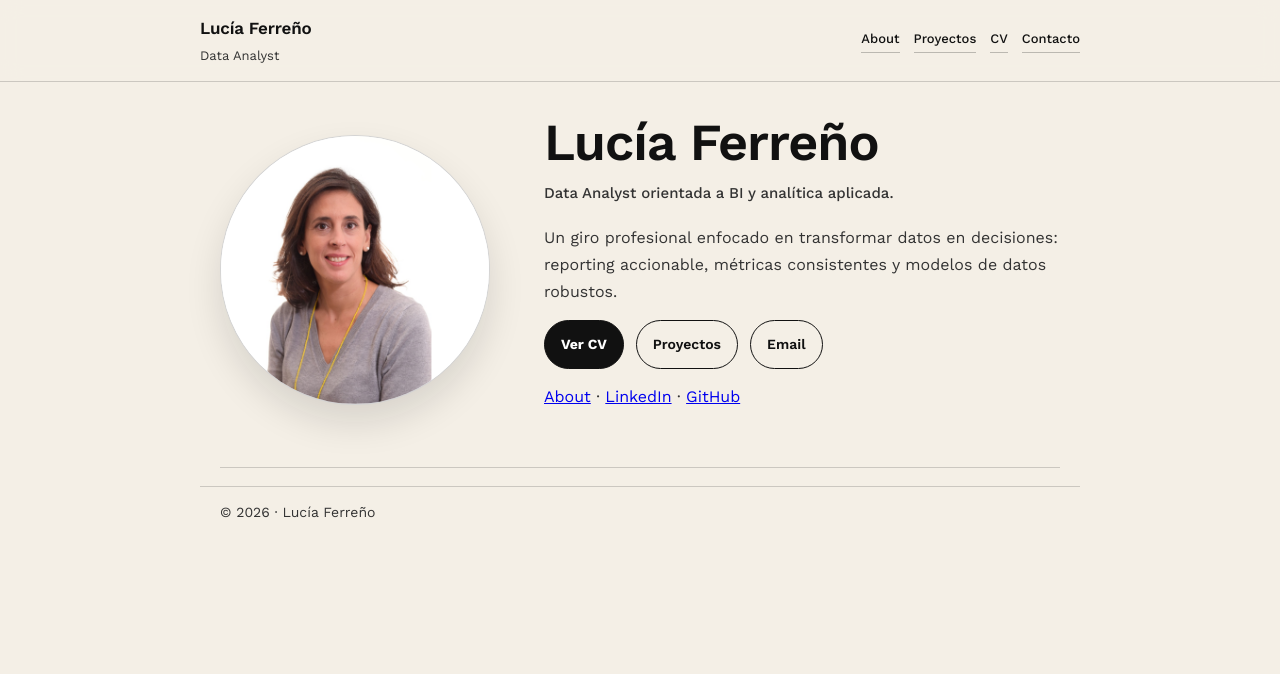
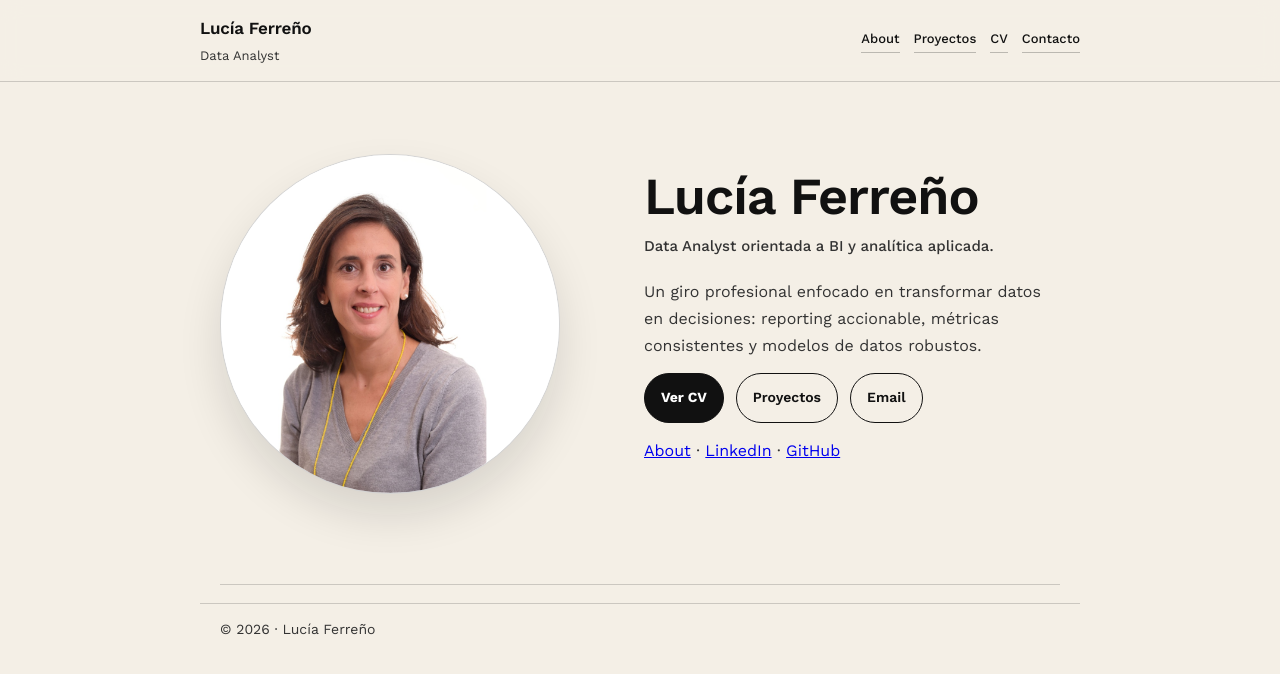
Before and after one commit to lucia-ferreno-pico/Portfolio, a Jekyll site: the page built from index.md, in a window 1280 px wide. Shown: the top 674 px of the page. Built offline with Jekyll 4.4.1, drawn with Linux system fonts in a browser that asks for light colours.

Commit message:
Update main.css

```diff
--- a/assets/css/main.css
+++ b/assets/css/main.css
@@ -134,32 +134,34 @@ p{
   font-weight: 400;
 }
 
-/* Hero */
 .hero{
-  padding: 34px 0 42px;
+  padding: 72px 0 90px;
   border-bottom: 1px solid var(--border);
 }
 
+
 .hero-grid{
   display:grid;
-  grid-template-columns: 280px 1fr;
-  gap: 44px;
+  grid-template-columns: 360px 1fr;
+  gap: 64px;
   align-items:center;
 }
 
+
 .hero-copy{
-  max-width: 56ch;
+  max-width: 52ch;
 }
 
 .avatar{
-  width: 270px;
-  height: 270px;
+  width: 340px;
+  height: 340px;
   border-radius: 999px;
   object-fit: cover;
   border: 1px solid var(--border);
   background: var(--surface);
-  box-shadow: 0 18px 36px rgba(17,17,17,.12);
+  box-shadow: 0 22px 44px rgba(17,17,17,.12);
 }
+
 
 .hero h1{
   font-size: 52px;
@@ -264,7 +266,7 @@ p{
   text-overflow: ellipsis;
 }
 
-/* Personal boxes */
+
 .personal{
   display:grid;
   grid-template-columns: repeat(12, 1fr);
@@ -291,7 +293,7 @@ p{
   font-weight: 400;
 }
 
-/* Contact */
+
 .contact-line{
   display:flex;
   flex-wrap:wrap;
@@ -325,8 +327,9 @@ p{
 
 
 @media (max-width: 780px){
-  .hero-grid{ grid-template-columns: 1fr; }
-  .avatar{ width: 180px; height: 180px; }
+  .hero{ padding: 44px 0 58px; }
+  .hero-grid{ grid-template-columns: 1fr; gap: 22px; }
+  .avatar{ width: 210px; height: 210px; }
   .hero h1{ font-size: 40px; }
   .card{ grid-column: span 12; }
   .personal .box{ grid-column: span 12; }
```
